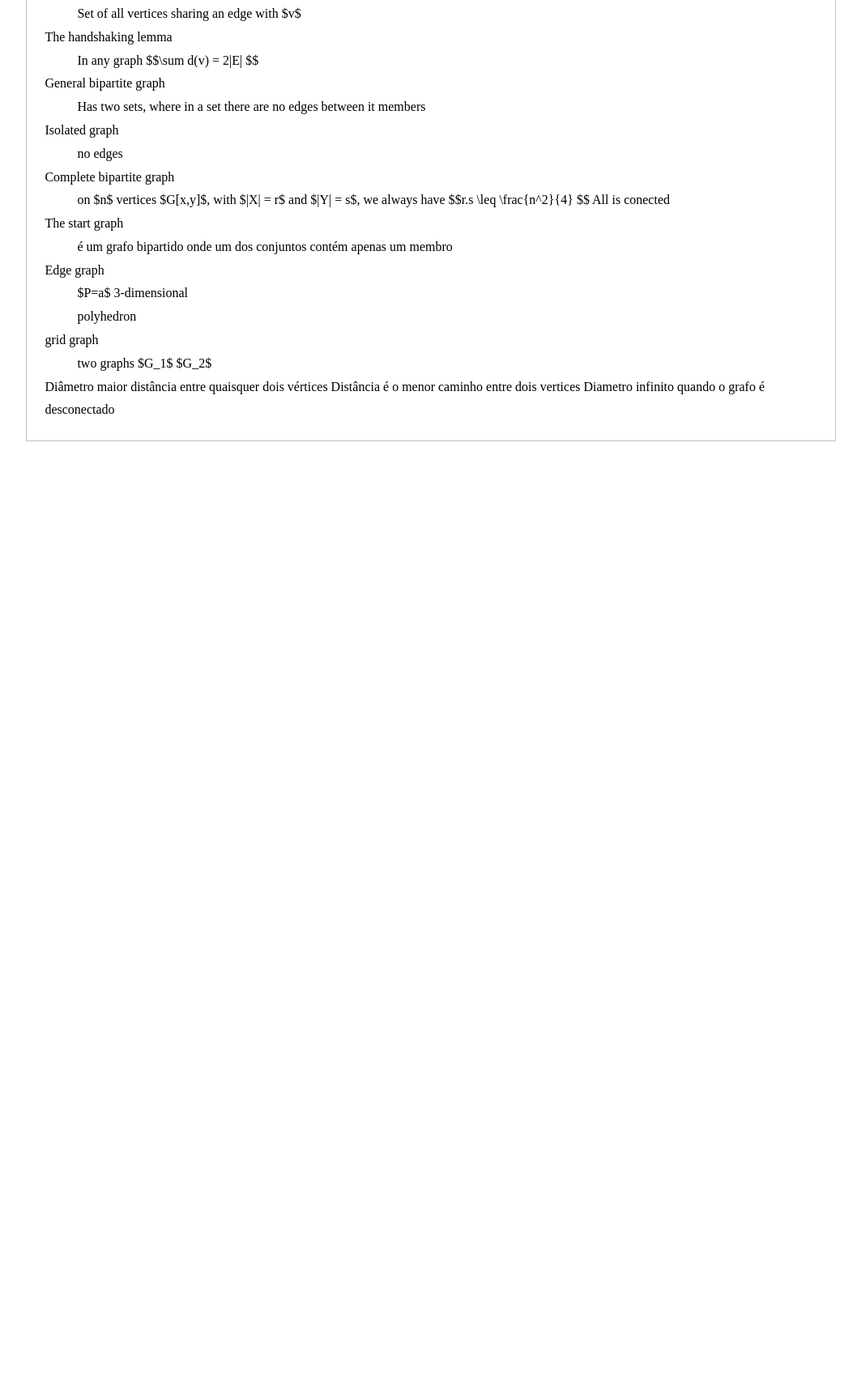
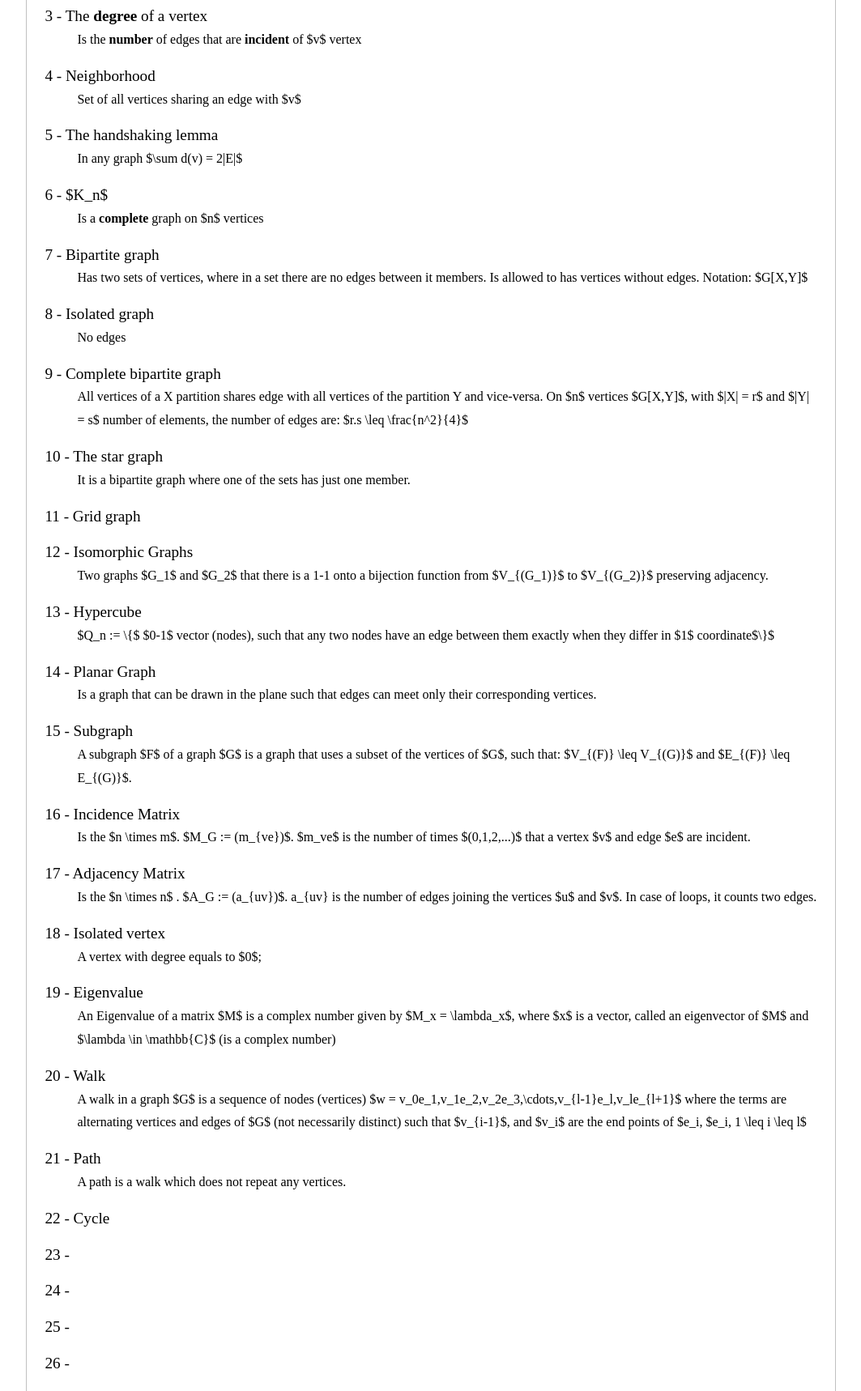
Before and after one commit to vanessametonini/grahps-theory, a website: page definition/index.html in a window 1280 px wide. Shown: the part 386-2104 px from the top of the page at 81% size, without its empty margins (108-1171 px from the left). Before the commit the page ends 931 px from the top, so only its background shows below. Drawn offline with Linux system fonts and the light colour scheme.

Commit message:
Definition List .. continuing

```diff
--- a/css/gt-theme.css
+++ b/css/gt-theme.css
@@ -135,6 +135,23 @@ h1 + p {
 }
 /* fim estilos de paragrafos */
 
+.definition-list {
+  counter-reset: def 0;
+}
+
+.definition-list dt {
+  font-size: 1.2em;
+  font-weight: 400;
+}
+.definition-list dt::before {
+  content: counter(def) ' - ';
+  counter-increment: def 1;
+}
+
+.definition-list dd {
+  padding-bottom: 1em;
+}
+
 @media print {
   body {
       font-size: 14px;
--- a/lista04/def.txt
+++ b/definition/def.txt
@@ -5,3 +5,6 @@ floresta: grafo aciclico - que nao contem ciclos
 uma arvore é uma foresta conectada (portanto é aciclica). tem no minimo duas folhas de grau 1.
 
 grafo eh conectado qdo existe um caminho entre qualquer dois vertices
+
+
+http://www.malinc.se/math/latex/basiccodeen.php
--- a/definition/index.html
+++ b/definition/index.html
@@ -1,66 +1,148 @@
 <!DOCTYPE html>
-<html lang="en">
+<html>
+
 <head>
   <meta charset="UTF-8">
   <meta name="viewport" content="width=device-width, initial-scale=1.0">
   <title>Definition List</title>
   <link rel="stylesheet" href="../css/gt-theme.css">
+  <link rel="shortcut icon" href="../favicon.ico" type="image/x-icon">
 </head>
 
 <body>
   <header>
-    <h1>MAC5770 - Introdução à Teoria dos Grafos.       <br>Definition List</h1>
+    <h1>MAC5770 - Introdução à Teoria dos Grafos <strong>Definition List</strong></h1>
     <h2>Vanessa Martinez Tonini. NºUSP 10855034</h2>
   </header>
   <main>
-<dl>
+    <form style="display: none">
+      <label for="filtro">Filtro</label>
+      <input type="search" name="filtro" id="filtro">
+    </form>
+    <dl class="definition-list">
 
+      <dt>Graph</dt>
+      <dd>
+        A graph $G$ consists of $V(G)$, a set of <strong>vertices</strong> (often also called <strong>nodes</strong>) and $E(G)$, a set of <strong>edges</strong>
+      </dd>
 
-</dl>
       <dt>Simple graph</dt>
-    <dd>Has no loops</dd>
+      <dd>
+        Has no loops
+      </dd>
 
-<dt>The degree of a vertex</dt>
-    <dd>Is the number of edges that are incident of $v$ vertex</dd>
+      <dt>The <strong>degree</strong> of a vertex</dt>
+      <dd>
+        Is the <strong>number</strong> of edges that are <strong>incident</strong> of $v$ vertex
+      </dd>
 
       <dt>Neighborhood</dt>
-    <dd>Set of all vertices sharing an edge with $v$ </dd>
+      <dd>
+        Set of all vertices sharing an edge with $v$
+      </dd>
 
       <dt>The handshaking lemma</dt>
       <dd>
-        In any graph
-        $$\sum d(v) = 2|E| $$
+        In any graph $\sum d(v) = 2|E|$
       </dd>
 
-<dt>General bipartite graph</dt>
-    <dd>Has two sets, where in a set there are no edges between it members</dd>
+      <dt>$K_n$</dt>
+      <dd>
+        Is a <strong>complete</strong> graph on $n$ vertices
+      </dd>
 
-<dt></dt>Isolated graph</dt>
-     <dd>no edges</dd>
+      <dt>Bipartite graph</dt>
+      <dd>
+        Has two sets of vertices, where in a set there are no edges between it members. Is allowed to has vertices without edges. Notation: $G[X,Y]$
+      </dd>
+
+      <dt>Isolated graph</dt>
+      <dd>
+        No edges
+      </dd>
 
       <dt>Complete bipartite graph </dt>
       <dd>
-        on $n$ vertices $G[x,y]$, with $|X| = r$ and $|Y| = s$, we always have
-        $$r.s \leq \frac{n^2}{4} $$
-        All is conected
+        All vertices of a X partition shares edge with all vertices of the partition Y and vice-versa.
+        On $n$ vertices $G[X,Y]$, with $|X| = r$ and $|Y| = s$ number of elements, the  number of edges are: $r.s \leq \frac{n^2}{4}$
       </dd>
 
-<dt>The start graph</dt>
+      <dt>The star graph</dt>
       <dd>
-        é um grafo bipartido onde um dos conjuntos contém apenas um membro
+        It is a bipartite graph where one of the sets has just one member.
       </dd>
 
-<dt>Edge graph</dt>
+      <dt>Grid graph</dt>
       <dd>
-        $P=a$ 3-dimensional
-        <br>
-        polyhedron
+
       </dd>
 
-<dt>grid graph</dt>
+      <dt>Isomorphic Graphs</dt>
       <dd>
-        two graphs $G_1$ $G_2$
+        Two graphs $G_1$ and $G_2$ that there is a 1-1 onto a bijection function from $V_{(G_1)}$ to $V_{(G_2)}$ preserving adjacency.
       </dd>
+
+      <dt>Hypercube</dt>
+      <dd>
+        $Q_n := \{$ $0-1$ vector (nodes), such that any two nodes have an edge between them exactly when they differ in $1$ coordinate$\}$
+      </dd>
+
+      <dt>Planar Graph</dt>
+      <dd>
+        Is a graph that can be drawn in the plane such that edges can meet only their corresponding vertices.
+      </dd>
+
+      <dt>Subgraph</dt>
+      <dd>
+        A subgraph $F$ of a graph $G$ is a graph that uses a subset of the vertices of $G$, such that: $V_{(F)} \leq V_{(G)}$ and $E_{(F)} \leq E_{(G)}$.
+      </dd>
+
+      <dt>Incidence Matrix</dt>
+      <dd>
+        Is the $n \times m$. $M_G := (m_{ve})$. $m_ve$ is the number of times $(0,1,2,...)$ that a vertex $v$ and edge $e$ are incident.
+      </dd>
+
+      <dt>Adjacency Matrix</dt>
+      <dd>
+        Is the $n \times n$ . $A_G := (a_{uv})$. a_{uv} is the number of edges joining the vertices $u$ and $v$. In case of loops, it counts two edges.
+      </dd>
+
+      <dt>Isolated vertex</dt>
+      <dd>
+        A vertex with degree equals to $0$;
+      </dd>
+
+      <dt>Eigenvalue</dt>
+      <dd>
+        An Eigenvalue of a matrix $M$ is a complex number given by $M_x = \lambda_x$, where $x$ is a vector, called an eigenvector of $M$ and $\lambda \in \mathbb{C}$ (is a complex number)
+      </dd>
+
+      <dt>Walk</dt>
+      <dd>
+        A walk in a graph $G$ is a sequence of nodes (vertices) $w = v_0e_1,v_1e_2,v_2e_3,\cdots,v_{l-1}e_l,v_le_{l+1}$ where the terms are alternating vertices and edges of $G$ (not necessarily distinct) such that $v_{i-1}$, and $v_i$ are the end points of $e_i, $e_i, 1 \leq i \leq l$
+      </dd>
+
+      <dt>Path</dt>
+      <dd>
+        A path is a walk which does not repeat any vertices.
+      </dd>
+
+      <dt>Cycle</dt>
+      <dd></dd>
+
+      <dt></dt>
+      <dd></dd>
+
+      <dt></dt>
+      <dd></dd>
+
+      <dt></dt>
+      <dd></dd>
+
+      <dt></dt>
+      <dd></dd>
+
+    </dl>
 
 
 
@@ -73,10 +155,13 @@ Distância
     Diametro infinito
     quando o grafo é desconectado
 
-
-
-
   </main>
+  <footer>
+    <h2>Bibliography</h2>
+    <ol>
+      <li>Graph Theory - J.A Bondy & U.S.R Murty</li>
+    </ol>
+  </footer>
 
   <script src="../node_modules/mathjax/MathJax.js?config=TeX-AMS_HTML-full"></script>
   <script type="text/x-mathjax-config">
@@ -84,6 +169,30 @@ MathJax.Hub.Config({
     TeX: { extensions: ["mediawiki-texvc.js"] },
     tex2jax: {inlineMath: [["$","$"],["\$","\$"]]}});
   </script>
+  <script>
+    const form = document.querySelector('form');
+    const definitionList = document.querySelector('.definition-list');
+
+    const filtrar = (event) => {
+      event.preventDefault();
+
+      const termsList = definitionList.querySelectorAll('dt');
+
+      let arrayTermsList = Array
+                          .from(termsList)
+                          .filter(
+                            termEl => {
+                              if(termEl.textContent.toLowerCase().includes(event.target.value.toLowerCase()))
+                              {
+                                return termEl
+                              }
+                            }
+                          );
+
+    }
+
+    form.addEventListener('submit', event => event.preventDefault());
+    filtro.addEventListener('input', filtrar);
+  </script>
 </body>
-
 </html>
```
Also changed, not shown: definition/def-cards.txt (renamed from def-cards.txt). Lines whose indentation alone changed are shown as unchanged.
